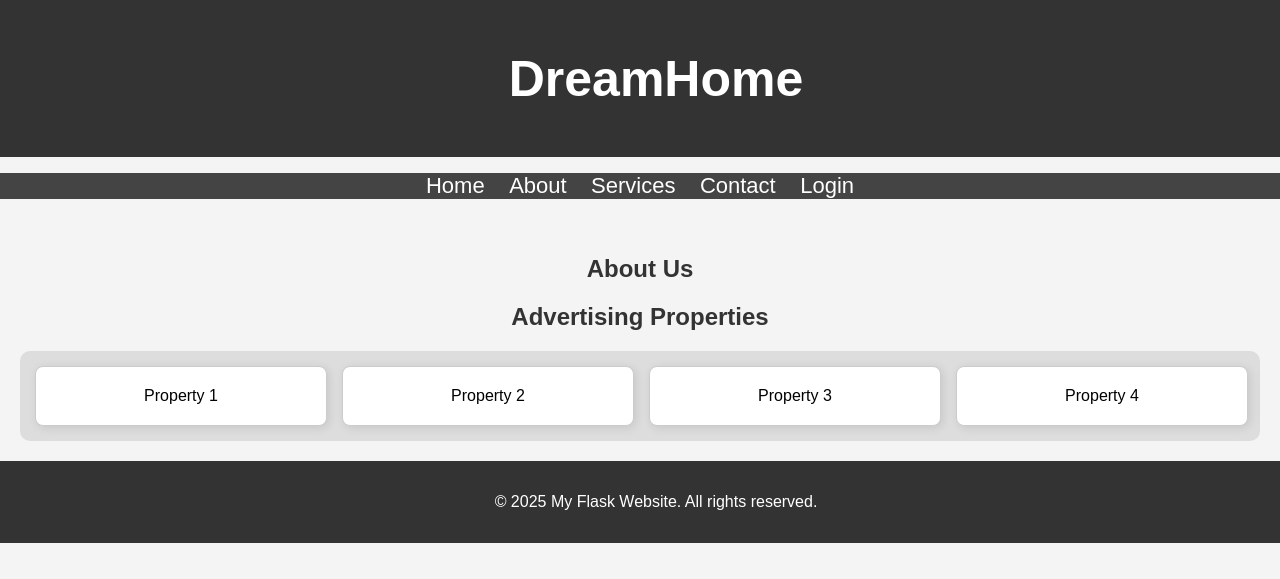
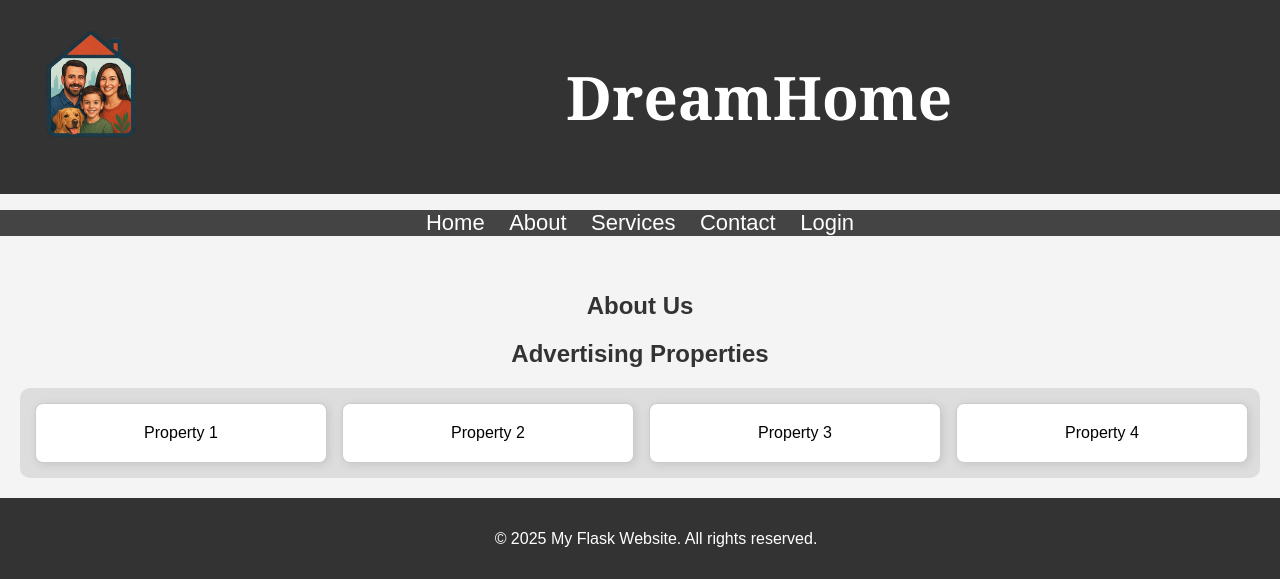
Before and after one commit to Deependra-Ks01/DreamHomeDBMS, a Flask app: page / in a window 1280 px wide; the page is wider, and only the part inside the window is pictured. Shown: the top 579 px of that part. Run offline with Flask 3, Linux system fonts and the light colour scheme.

Commit message:
update logo

```diff
--- a/static/style.css
+++ b/static/style.css
@@ -6,12 +6,34 @@ body {
 }
 
 header {
-  background: #333;
-  color: white;
+  display: flex;
+  align-items: center;
   text-align: center;
   padding: 1rem;
   width: 100%;
-  font-size: 25px;
+  background-color: #333;
+  color: white;
+  position: relative; /* Needed for absolute centering */
+}
+
+h1{
+  margin-left: 400px;
+  font-size: 60px;
+  font-family:Georgia, 'Times New Roman', Times, serif;
+}
+
+.logo {
+  width: 150px; /* Adjust the logo size */
+  height: auto;
+}
+
+.site-title {
+  position: absolute;
+  left: 50%;
+  transform: translateX(-50%);
+  font-size: 24px; /* Adjust as needed */
+  font-weight: bold;
+  white-space: nowrap; /* Prevents text wrapping */
 }
 
 nav ul {
--- a/templates/index.html
+++ b/templates/index.html
@@ -8,6 +8,7 @@
 </head>
 <body>
     <header>
+        <img src="{{ url_for('static', filename='logo-view.png') }}" alt="DreamHome Logo" class="logo">
         <h1>DreamHome</h1>
     </header>
     <nav>
```
Also changed, not shown: static/logo-view.png (added).
